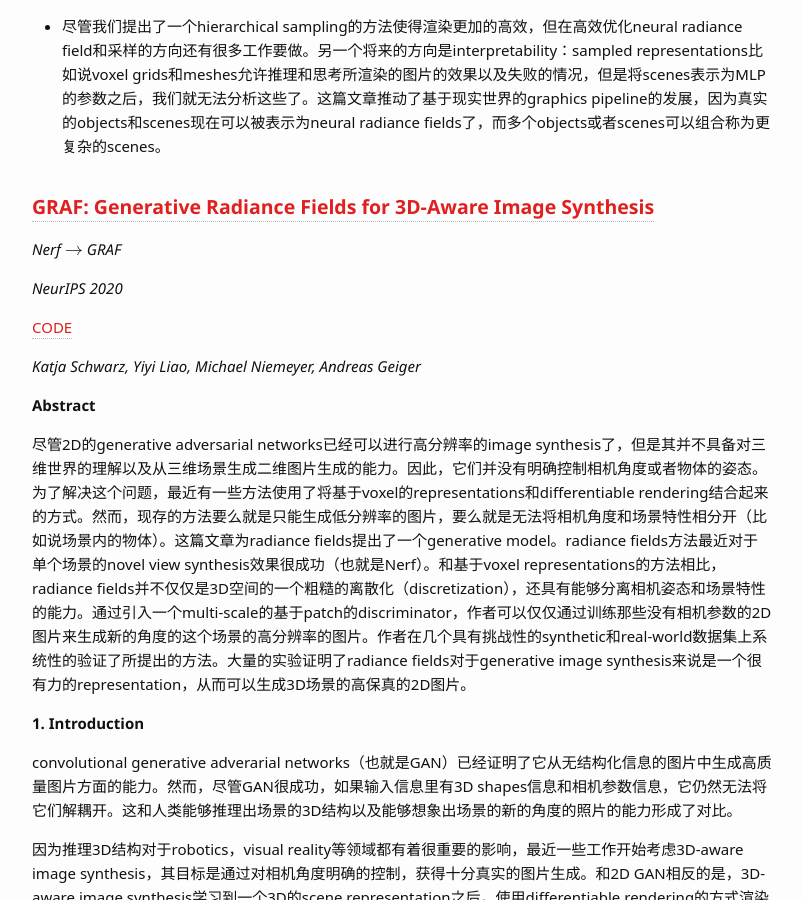
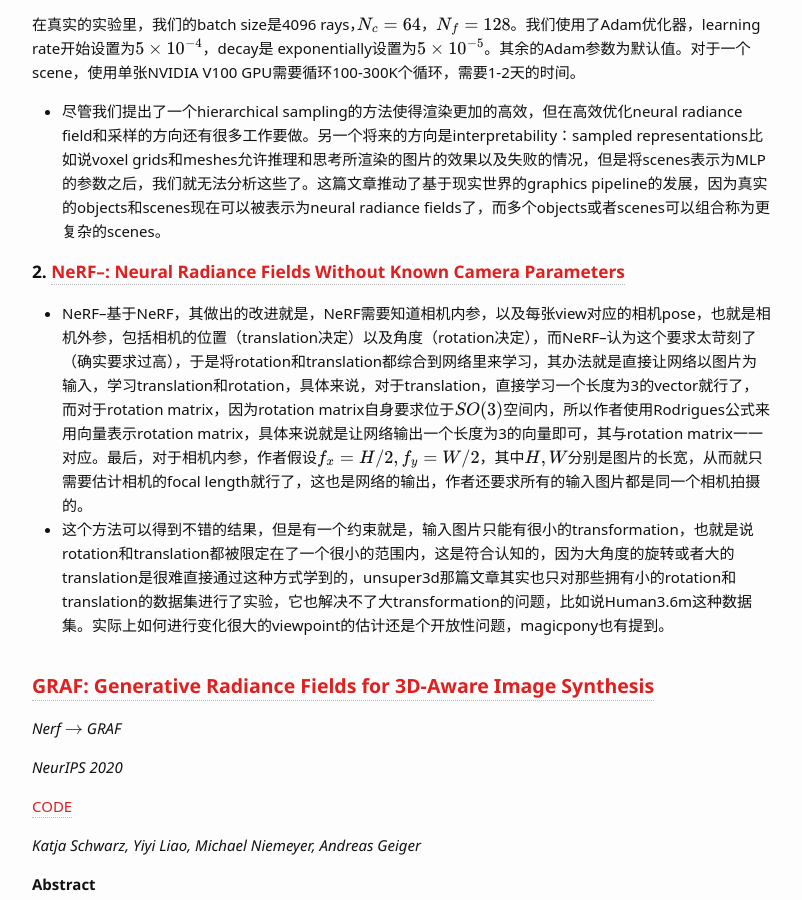
Before and after one commit to Wei-kang-Wang/tech-log, a Jekyll site: the page built from _posts/2022-01-01-Synthesis & Reconstruction.md, in a window 1280 px wide and 900 px high, scrolled down 10455 px. Shown: the whole window, without its empty margins (238-1040 px from the left). Built offline with Jekyll 4.4.1, drawn with Linux system fonts in a browser that asks for light colours; some web fonts are replaced; formulas are drawn with MathJax 3; some of the changed text lies outside the part shown.

Commit message:
Update 2022-01-01-Synthesis & Reconstruction.md

```diff
--- a/_posts/2022-01-01-Synthesis & Reconstruction.md
+++ b/_posts/2022-01-01-Synthesis & Reconstruction.md
@@ -78,7 +78,8 @@ self.canon_im = (self.canon_albedo/2+0.5) * canon_shading *2-1
 
 
 
-### 1. [NeRF: Representing Scenes as Neural Radiance Fields for View Synthesis](https://www.ecva.net/papers/eccv_2020/papers_ECCV/papers/123460392.pdf)
+### NeRF以及后续相关的重要文章
+#### 1. [NeRF: Representing Scenes as Neural Radiance Fields for View Synthesis](https://www.ecva.net/papers/eccv_2020/papers_ECCV/papers/123460392.pdf)
 
 *Ben Mildenhall, Pratul P. Srinivasan, Matthew Tancik, Jonathan T. Barron, Ravi Ramamoorthi, Ren Ng*
 
@@ -213,6 +214,10 @@ $$\mathcal L = \Sigma_{\pmb r in \mathcal R} \left[ \lVert \hat C_c (\pmb{r}) -
 
 * 尽管我们提出了一个hierarchical sampling的方法使得渲染更加的高效，但在高效优化neural radiance field和采样的方向还有很多工作要做。另一个将来的方向是interpretability：sampled representations比如说voxel grids和meshes允许推理和思考所渲染的图片的效果以及失败的情况，但是将scenes表示为MLP的参数之后，我们就无法分析这些了。这篇文章推动了基于现实世界的graphics pipeline的发展，因为真实的objects和scenes现在可以被表示为neural radiance fields了，而多个objects或者scenes可以组合称为更复杂的scenes。
 
+#### 2. [NeRF--: Neural Radiance Fields Without Known Camera Parameters](https://nerfmm.active.vision/)
+
+* NeRF--基于NeRF，其做出的改进就是，NeRF需要知道相机内参，以及每张view对应的相机pose，也就是相机外参，包括相机的位置（translation决定）以及角度（rotation决定），而NeRF--认为这个要求太苛刻了（确实要求过高），于是将rotation和translation都综合到网络里来学习，其办法就是直接让网络以图片为输入，学习translation和rotation，具体来说，对于translation，直接学习一个长度为3的vector就行了，而对于rotation matrix，因为rotation matrix自身要求位于$$SO(3)$$空间内，所以作者使用Rodrigues公式来用向量表示rotation matrix，具体来说就是让网络输出一个长度为3的向量即可，其与rotation matrix一一对应。最后，对于相机内参，作者假设$$f_x = H/2, f_y=W/2$$，其中$$H,W$$分别是图片的长宽，从而就只需要估计相机的focal length就行了，这也是网络的输出，作者还要求所有的输入图片都是同一个相机拍摄的。
+* 这个方法可以得到不错的结果，但是有一个约束就是，输入图片只能有很小的transformation，也就是说rotation和translation都被限定在了一个很小的范围内，这是符合认知的，因为大角度的旋转或者大的translation是很难直接通过这种方式学到的，unsuper3d那篇文章其实也只对那些拥有小的rotation和translation的数据集进行了实验，它也解决不了大transformation的问题，比如说Human3.6m这种数据集。实际上如何进行变化很大的viewpoint的估计还是个开放性问题，magicpony也有提到。
 
 
 ### [GRAF: Generative Radiance Fields for 3D-Aware Image Synthesis](https://proceedings.neurips.cc/paper/2020/file/e92e1b476bb5262d793fd40931e0ed53-Paper.pdf)
```
